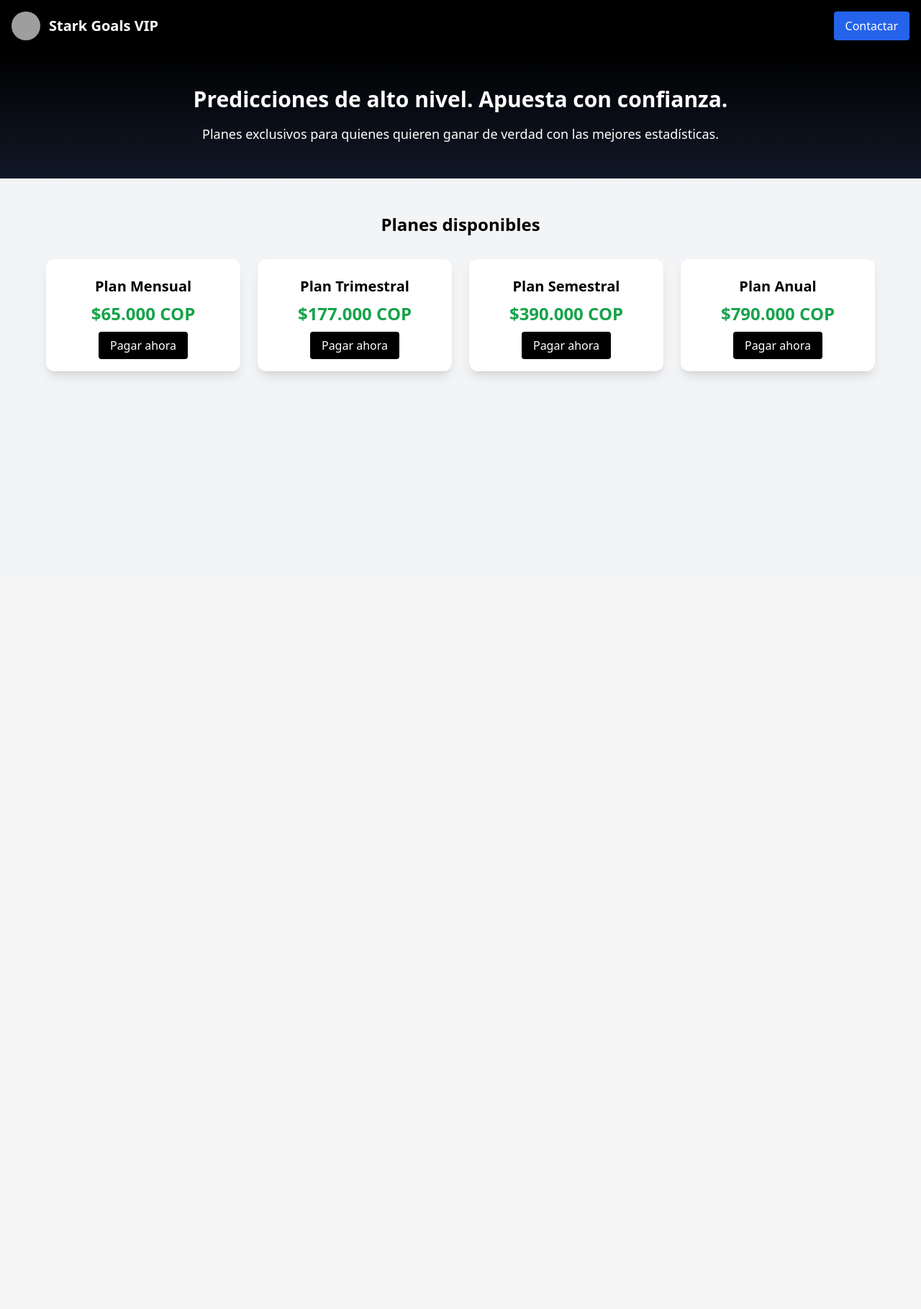
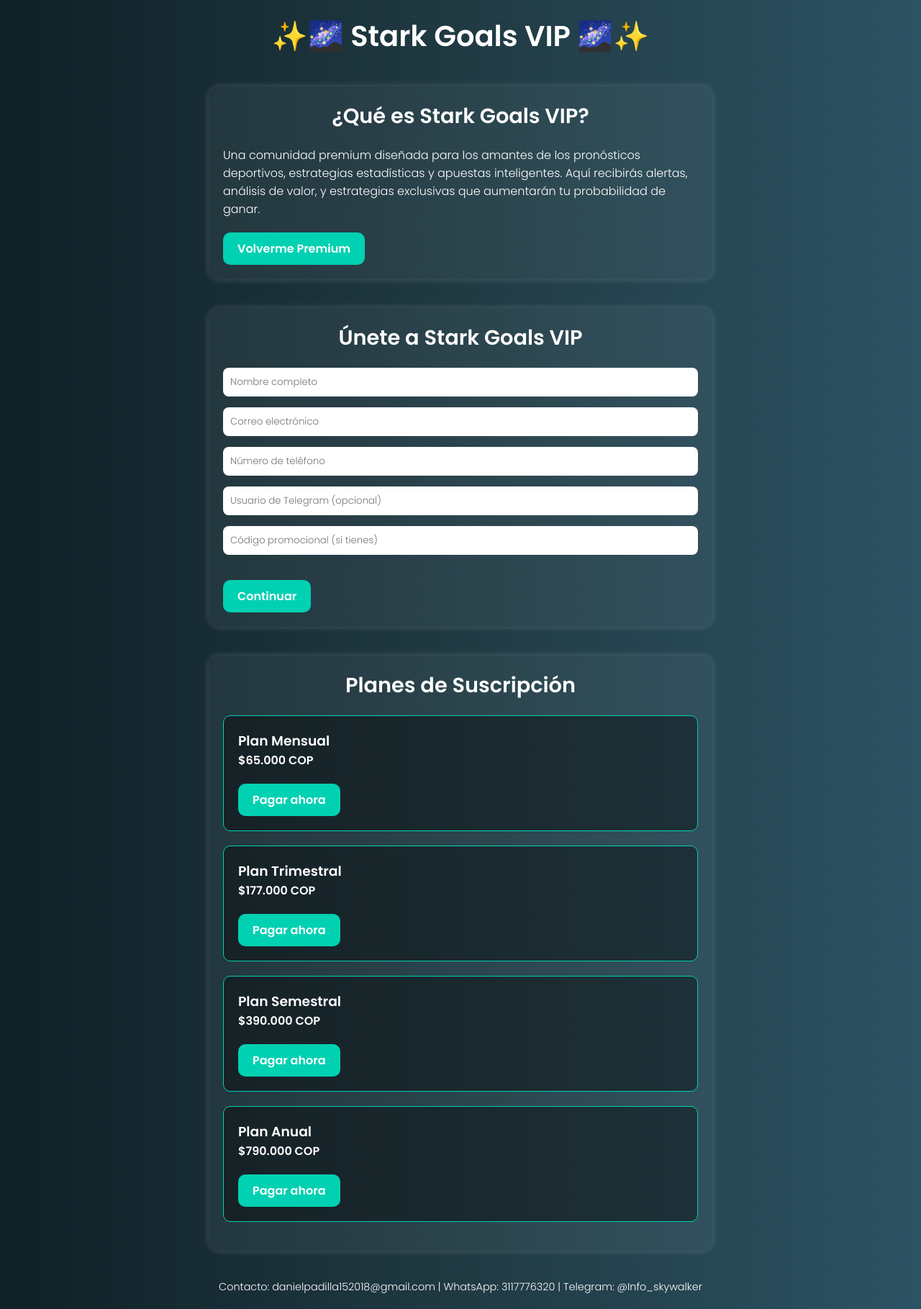
Before and after one commit to anakin15/Stark-goals, a Flask app: page / in a window 1280 px wide. Shown: the whole page at 72% size. Before the commit the page ends 525 px from the top, so only its background shows below. Run offline with Flask 3, Linux system fonts and the light colour scheme; some libraries are stand-ins or nearby versions; grey boxes are pictures that could not be loaded.

Commit message:
Update index.html

```diff
--- a/templates/index.html
+++ b/templates/index.html
@@ -1,64 +1,108 @@
-<!DOCTYPE html>
-<html lang="es">
+<!DOCTYPE html><html lang="es">
 <head>
   <meta charset="UTF-8">
   <meta name="viewport" content="width=device-width, initial-scale=1.0">
-  <title>Stark Goals VIP</title>
-  <link rel="icon" href="assets/img/logo.png">
-  <script src="https://cdn.tailwindcss.com"></script>
+  <title>✨🌌 Stark Goals VIP 🌌✨</title>
+  <link href="https://fonts.googleapis.com/css2?family=Poppins:wght@300;600&display=swap" rel="stylesheet">
+  <style>
+    * {
+      margin: 0;
+      padding: 0;
+      box-sizing: border-box;
+      font-family: 'Poppins', sans-serif;
+    }
+    body {
+      background: linear-gradient(to right, #0f2027, #203a43, #2c5364);
+      color: white;
+      padding: 20px;
+    }
+    header {
+      text-align: center;
+      margin-bottom: 40px;
+    }
+    header h1 {
+      font-size: 2.5rem;
+    }
+    section {
+      max-width: 700px;
+      margin: auto;
+      padding: 20px;
+      background: rgba(255, 255, 255, 0.05);
+      border-radius: 15px;
+      box-shadow: 0 0 10px rgba(255, 255, 255, 0.2);
+      margin-bottom: 40px;
+    }
+    h2 {
+      font-size: 1.8rem;
+      margin-bottom: 20px;
+      text-align: center;
+    }
+    .btn {
+      display: inline-block;
+      background-color: #00d1b2;
+      color: white;
+      padding: 10px 20px;
+      border-radius: 10px;
+      text-decoration: none;
+      text-align: center;
+      font-weight: bold;
+      margin-top: 20px;
+    }
+    .plan {
+      background-color: rgba(0, 0, 0, 0.4);
+      border: 1px solid #00d1b2;
+      border-radius: 10px;
+      padding: 20px;
+      margin-bottom: 20px;
+    }
+    .formulario input, .formulario select {
+      width: 100%;
+      padding: 10px;
+      margin-bottom: 15px;
+      border-radius: 8px;
+      border: none;
+    }
+  </style>
 </head>
-<body class="bg-gray-100 font-sans">
-
-  <!-- Header -->
-  <header class="bg-black text-white p-4 flex items-center justify-between">
-    <div class="flex items-center gap-3">
-      <img src="assets/img/logo.png" alt="Stark Goals VIP" class="w-10 h-10 rounded-full">
-      <h1 class="text-xl font-bold">Stark Goals VIP</h1>
+<body>  <header>
+    <h1>✨🌌 Stark Goals VIP 🌌✨</h1>
+  </header>  <section>
+    <h2>¿Qué es Stark Goals VIP?</h2>
+    <p>Una comunidad premium diseñada para los amantes de los pronósticos deportivos, estrategias estadísticas y apuestas inteligentes. Aquí recibirás alertas, análisis de valor, y estrategias exclusivas que aumentarán tu probabilidad de ganar.</p>
+    <a href="#registro" class="btn">Volverme Premium</a>
+  </section>  <section id="registro">
+    <h2>Únete a Stark Goals VIP</h2>
+    <form class="formulario" action="#planes">
+      <input type="text" placeholder="Nombre completo" required>
+      <input type="email" placeholder="Correo electrónico" required>
+      <input type="tel" placeholder="Número de teléfono" required>
+      <input type="text" placeholder="Usuario de Telegram (opcional)">
+      <input type="text" placeholder="Código promocional (si tienes)">
+      <a href="#planes" class="btn">Continuar</a>
+    </form>
+  </section>  <section id="planes">
+    <h2>Planes de Suscripción</h2>
+    <div class="plan">
+      <h3>Plan Mensual</h3>
+      <p><strong>$65.000 COP</strong></p>
+      <a class="btn" href="https://t.me/Info_skywalker">Pagar ahora</a>
     </div>
-    <a href="https://t.me/Info_skywalker" class="bg-blue-600 px-4 py-2 rounded hover:bg-blue-700">Contactar</a>
-  </header>
-
-  <!-- Portada -->
-  <section class="text-center py-12 px-4 bg-gradient-to-b from-black to-gray-900 text-white">
-    <h2 class="text-3xl font-bold mb-4">Predicciones de alto nivel. Apuesta con confianza.</h2>
-    <p class="text-lg">Planes exclusivos para quienes quieren ganar de verdad con las mejores estadísticas.</p>
-  </section>
-
-  <!-- Planes -->
-  <section class="py-12 px-4">
-    <h2 class="text-2xl font-bold text-center mb-8">Planes disponibles</h2>
-    <div class="grid md:grid-cols-4 gap-6 max-w-6xl mx-auto">
-
-      <!-- Plan Mensual -->
-      <div class="bg-white rounded-xl shadow-lg p-6 text-center">
-        <h3 class="text-xl font-bold mb-2">Plan Mensual</h3>
-        <p class="text-2xl font-bold text-green-600 mb-4">$65.000 COP</p>
-        <a href="https://t.me/Info_skywalker" class="bg-black text-white px-4 py-2 rounded hover:bg-gray-800">Pagar ahora</a>
-      </div>
-
-      <!-- Plan Trimestral -->
-      <div class="bg-white rounded-xl shadow-lg p-6 text-center">
-        <h3 class="text-xl font-bold mb-2">Plan Trimestral</h3>
-        <p class="text-2xl font-bold text-green-600 mb-4">$177.000 COP</p>
-        <a href="https://t.me/Info_skywalker" class="bg-black text-white px-4 py-2 rounded hover:bg-gray-800">Pagar ahora</a>
-      </div>
-
-      <!-- Plan Semestral -->
-      <div class="bg-white rounded-xl shadow-lg p-6 text-center">
-        <h3 class="text-xl font-bold mb-2">Plan Semestral</h3>
-        <p class="text-2xl font-bold text-green-600 mb-4">$390.000 COP</p>
-        <a href="https://t.me/Info_skywalker" class="bg-black text-white px-4 py-2 rounded hover:bg-gray-800">Pagar ahora</a>
-      </div>
-
-      <!-- Plan Anual -->
-      <div class="bg-white rounded-xl shadow-lg p-6 text-center">
-        <h3 class="text-xl font-bold mb-2">Plan Anual</h3>
-        <p class="text-2xl font-bold text-green-600 mb-4">$790.000 COP</p>
-        <a href="https://t.me/Info_skywalker" class="bg-black text-white px-4 py-2 rounded hover:bg-gray-800">Pagar ahora</a>
-      </div>
-
+    <div class="plan">
+      <h3>Plan Trimestral</h3>
+      <p><strong>$177.000 COP</strong></p>
+      <a class="btn" href="https://t.me/Info_skywalker">Pagar ahora</a>
     </div>
-  </section>
-
-</body>
+    <div class="plan">
+      <h3>Plan Semestral</h3>
+      <p><strong>$390.000 COP</strong></p>
+      <a class="btn" href="https://t.me/Info_skywalker">Pagar ahora</a>
+    </div>
+    <div class="plan">
+      <h3>Plan Anual</h3>
+      <p><strong>$790.000 COP</strong></p>
+      <a class="btn" href="https://t.me/Info_skywalker">Pagar ahora</a>
+    </div>
+  </section>  <footer style="text-align: center; margin-top: 40px; font-size: 0.9rem;">
+    Contacto: danielpadilla152018@gmail.com | WhatsApp: 3117776320 | Telegram: @Info_skywalker
+  </footer></body>
 </html>
```
